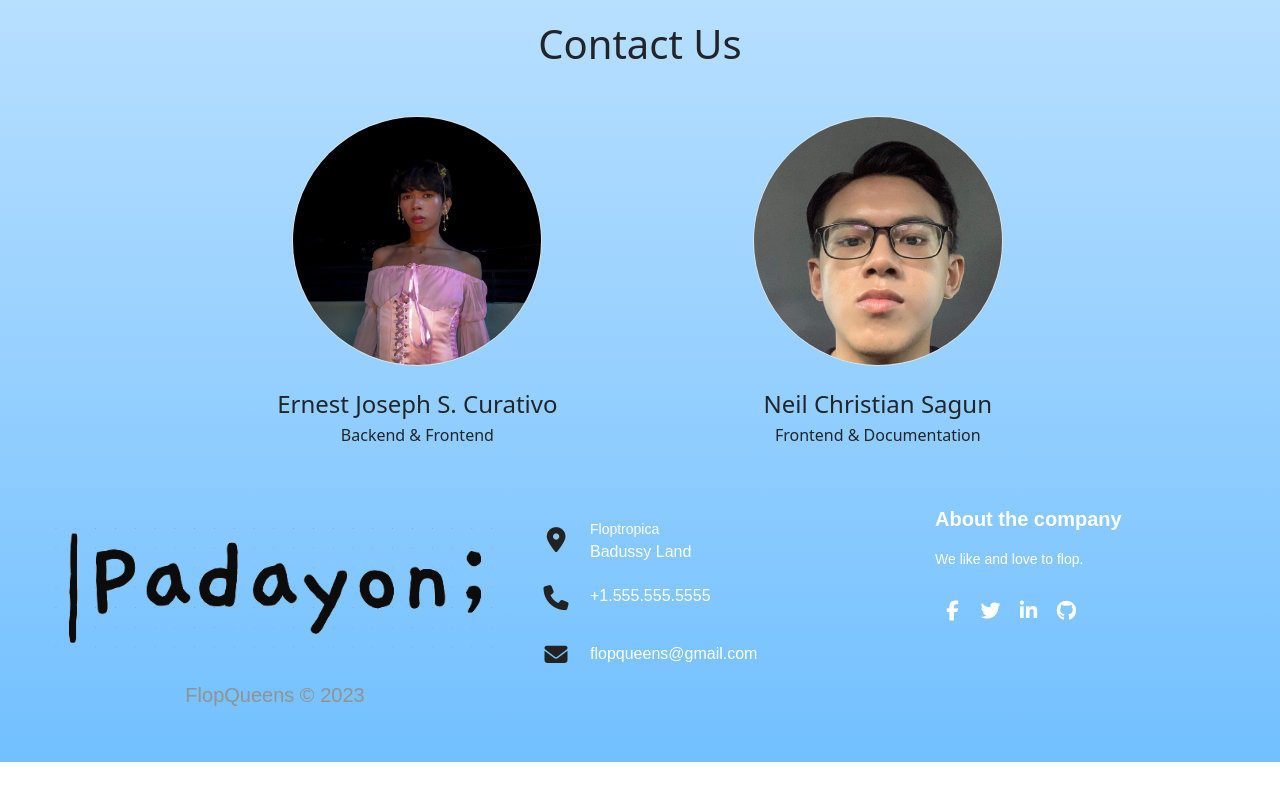
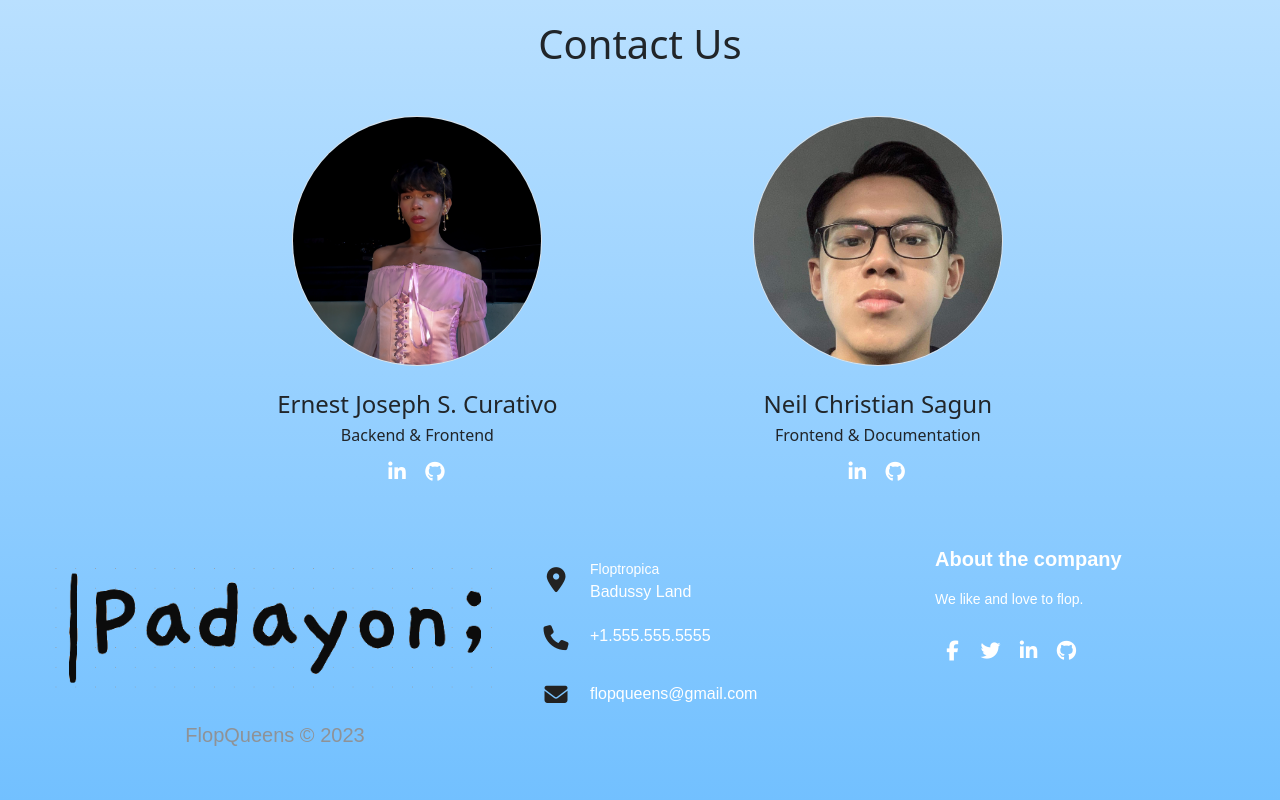
Before and after one commit to ladyneneii/Padayon-Official, a React (Vite) app in the folder client/: page /AboutPage in a window 1280 px wide. Shown: the part 786-1586 px from the top of the page. Before the commit the page ends 1548 px from the top, so only its background shows below. Built offline with nearby package versions, Linux system fonts and the light colour scheme; no server answers; a web font is replaced by a local one.

Commit message:
Added nene socials

```diff
--- a/client/src/pages/AboutPage.tsx
+++ b/client/src/pages/AboutPage.tsx
@@ -33,15 +33,34 @@ const AboutPage = () => {
             />
             <h4>Ernest Joseph S. Curativo</h4>
             <h6>Backend & Frontend</h6>
+            <div className="about__socials">
+              <a
+                href="https://www.linkedin.com/in/ernest-curativo/"
+                target="_blank"
+              >
+                <i className="fa fa-linkedin fa-white"></i>
+              </a>
+              <a href="https://github.com/ladyneneii" target="_blank">
+                <i className="fa fa-github fa-white"></i>
+              </a>
+            </div>
           </div>
           <div className="flop2">
             <img
               src={Neil}
-              alt= "Neil"
+              alt="Neil"
               className="border rounded-circle  about__contact-us-img mb-4"
             />
             <h4>Neil Christian Sagun</h4>
             <h6>Frontend & Documentation</h6>
+            <div className="about__socials">
+              <a href="#" target="_blank">
+                <i className="fa fa-linkedin fa-white"></i>
+              </a>
+              <a href="#" target="_blank">
+                <i className="fa fa-github fa-white"></i>
+              </a>
+            </div>
           </div>
         </div>
       </div>
--- a/client/src/styles/components/footer.css
+++ b/client/src/styles/components/footer.css
@@ -168,12 +168,10 @@
   height: 35px;
   cursor: pointer;
   border-radius: 2px;
-
   font-size: 20px;
   color: #222;
   text-align: center;
   line-height: 35px;
-
   margin-right: 3px;
   margin-bottom: 5px;
 }
--- a/client/src/styles/pages/about.css
+++ b/client/src/styles/pages/about.css
@@ -15,6 +15,20 @@
   object-fit: cover;
 }
 
+.about__socials a {
+  display: inline-block;
+  width: 35px;
+  height: 35px;
+  cursor: pointer;
+  border-radius: 2px;
+  font-size: 20px;
+  color: #222;
+  text-align: center;
+  line-height: 35px;
+  margin-right: 3px;
+  margin-bottom: 5px;
+}
+
 @media (max-width: 767px) {
  .about__contact-us {
     flex-wrap: wrap;
```
